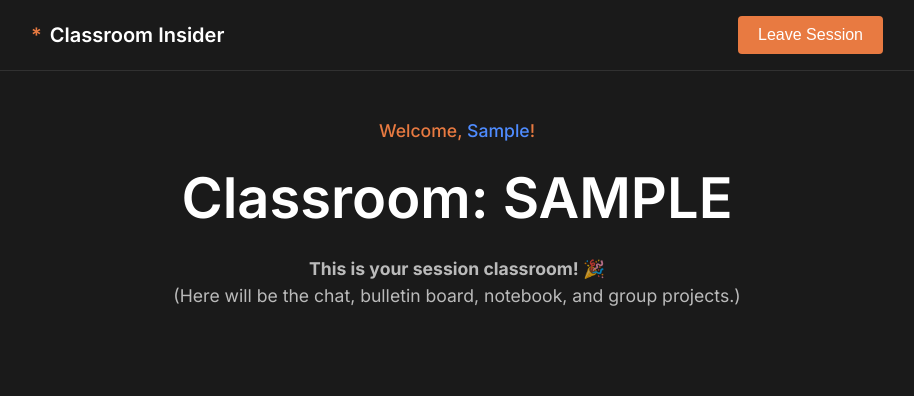
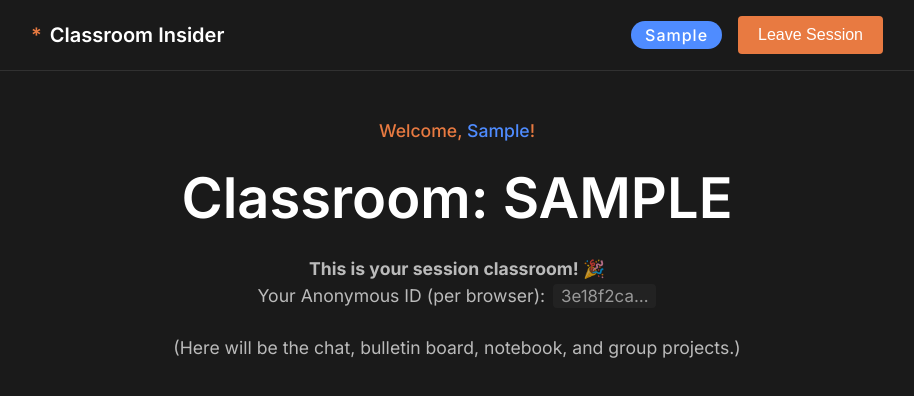
Before and after one commit to Workflow-Manager-admin/classroom-hub-16213-fd26d671, a React (Create React App) app in the folder classroom_hub/: page / in a window 1280 px wide. Both pictures are taken after typing "Sample", "Sample" into the empty fields and a click on the button "Join Classroom". Shown: the top 396 px of the page, without its empty margins (183-1097 px from the left). Built offline with nearby package versions, Linux system fonts and the light colour scheme.

Commit message:
Auto-commit: Changes as of 2025-05-30T13:10:53.319691+00:00

```diff
--- a/classroom_hub/src/App.tsx
+++ b/classroom_hub/src/App.tsx
@@ -3,20 +3,20 @@ import "./App.css";
 import { SessionProvider, useSession, generateUUID, parseInviteLink, SessionData } from "./session";
 
 // PUBLIC_INTERFACE
-// Basic session join form for new flow: enter nickname & class code, or via invite link
+// Form for joining a classroom: persist nickname, temp user id between reloads
 const JoinClassroom: React.FC = () => {
   const { setSession } = useSession();
-  const [nickname, setNickname] = useState("");
+  const [nickname, setNickname] = useState(() =>
+    window.localStorage.getItem("nickname") || ""
+  );
   const [classroomInput, setClassroomInput] = useState(""); // can be code or invite
   const [error, setError] = useState<string | null>(null);
 
-  // On first load, try to pre-fill class code from URL (invite link: ?class=CODE or /join/CODE)
   useEffect(() => {
-    // Try to parse invite link query param (?class=CODE)
+    // Pre-fill class code from URL (?class=CODE or /join/CODE)
     const params = new URLSearchParams(window.location.search);
     let code = params.get("class");
     if (!code) {
-      // Check path: e.g., /join/CODE
       const path = window.location.pathname;
       const pathMatch = path.match(/\/join\/([A-Z0-9]{6})/i);
       if (pathMatch) {
@@ -27,6 +27,13 @@ const JoinClassroom: React.FC = () => {
       setClassroomInput(code.toUpperCase());
     }
   }, []);
+
+  // Save nickname persistently on edit
+  useEffect(() => {
+    if (nickname) {
+      window.localStorage.setItem("nickname", nickname);
+    }
+  }, [nickname]);
 
   const handleJoin = (e: React.FormEvent) => {
     e.preventDefault();
@@ -40,11 +47,16 @@ const JoinClassroom: React.FC = () => {
       return;
     }
     setError(null);
-    // Generate temporary user ID
+    // Attempt to persist existing temp user id (lot of re-joins by same browser)
+    let tempUserId = window.localStorage.getItem("tempUserId");
+    if (!tempUserId) {
+      tempUserId = generateUUID();
+      window.localStorage.setItem("tempUserId", tempUserId);
+    }
     const session: SessionData = {
       nickname: nickname.trim(),
       classCode: codeParsed,
-      userId: generateUUID(),
+      userId: tempUserId,
     };
     setSession(session);
   };
@@ -56,7 +68,7 @@ const JoinClassroom: React.FC = () => {
           <div className="subtitle">Jump into a classroom instantly!</div>
           <h1 className="title">Classroom Insider</h1>
           <div className="description">
-            Join a classroom by entering a 6-digit code, paste an invite link, or pick your nickname.<br/>
+            Join a classroom by entering a 6-digit code, paste an invite link, or pick your nickname.<br />
             Example code: <b>A1B2C3</b> &nbsp;or link: <i>https://site.com/join/A1B2C3</i>
           </div>
           <form
@@ -130,11 +142,21 @@ const JoinClassroom: React.FC = () => {
 };
 
 // PUBLIC_INTERFACE
-// Minimal placeholder for "dashboard"/classroom session after join (replace with full feature later)
+// Main classroom after join: shows active session, allows leaving session, and displays active user identity
 const ClassroomSession: React.FC = () => {
   const { session, clearSession } = useSession();
   if (!session) return null;
-  const { nickname, classCode } = session;
+  const { nickname, classCode, userId } = session;
+
+  useEffect(() => {
+    // Ensure that nickname/tempId is always kept in localStorage for persistence (even if session clears)
+    if (nickname) {
+      window.localStorage.setItem("nickname", nickname);
+    }
+    if (userId) {
+      window.localStorage.setItem("tempUserId", userId);
+    }
+  }, [nickname, userId]);
 
   return (
     <div className="app">
@@ -144,9 +166,22 @@ const ClassroomSession: React.FC = () => {
             <div className="logo">
               <span className="logo-symbol">*</span> Classroom Insider
             </div>
-            <button className="btn" onClick={clearSession} style={{ minWidth: 120 }}>
-              Leave Session
-            </button>
+            <div style={{ display: "flex", alignItems: "center", gap: 16 }}>
+              <div style={{
+                fontSize: "1rem",
+                fontWeight: 500,
+                color: "#fff",
+                background: "#4F8CFF",
+                padding: "4px 14px",
+                borderRadius: 16,
+                letterSpacing: 1,
+              }}>
+                {nickname}
+              </div>
+              <button className="btn" onClick={clearSession} style={{ minWidth: 120 }}>
+                Leave Session
+              </button>
+            </div>
           </div>
         </div>
       </nav>
@@ -160,6 +195,10 @@ const ClassroomSession: React.FC = () => {
             <div className="description">
               <b>This is your session classroom! 🎉</b>
               <br />
+              Your Anonymous ID (per browser): <span style={{
+                color: "#999", background: "#222", fontSize: "0.96em", borderRadius: 4, padding: "2px 8px", marginLeft: 3
+              }}>{userId?.slice(0, 8) + "…"}</span>
+              <br /><br />
               (Here will be the chat, bulletin board, notebook, and group projects.)
             </div>
           </div>
@@ -170,9 +209,8 @@ const ClassroomSession: React.FC = () => {
 };
 
 // PUBLIC_INTERFACE
-// Root App manages session state, via SessionProvider/context/localStorage
+// Root App manages session state: all logic is via SessionProvider/context, no authentication logic
 const App: React.FC = () => {
-  // Use SessionProvider at top; useSession for state
   return (
     <SessionProvider>
       <AppInner />
```
